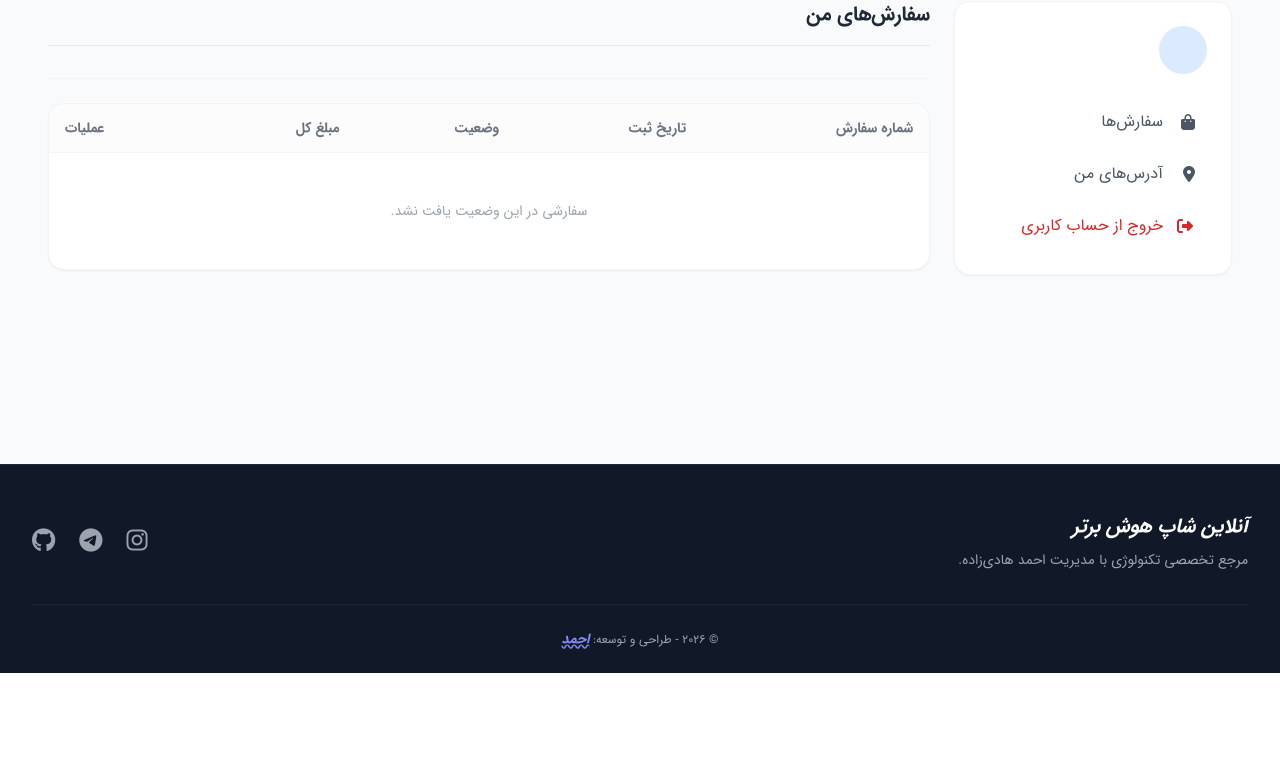
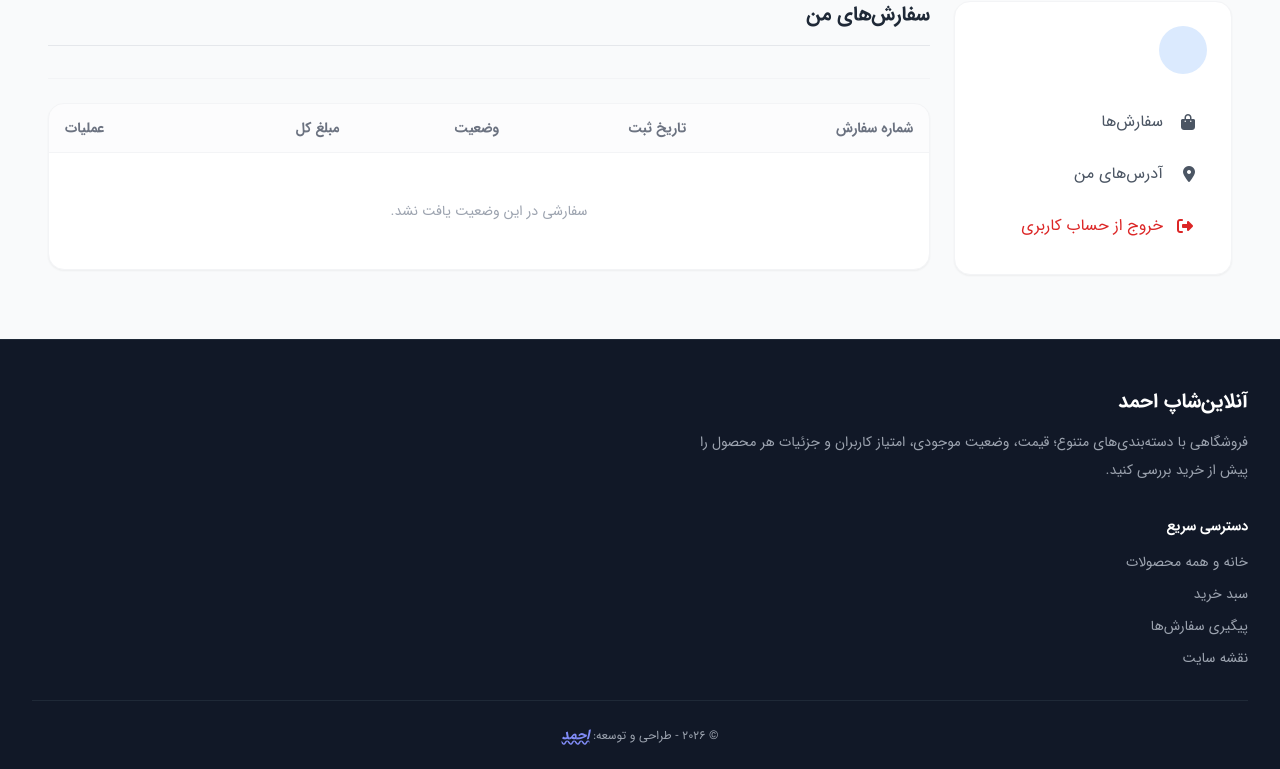
Before and after one commit to ahmadHadizadeh/Py_ShopOnline, a Django app: template accounts/templates/dashboard/order_list.html in a window 1280 px wide. Shown: the part 127-896 px from the top of the page. Before the commit the page ends 800 px from the top, so only its background shows below. Run offline with Django 5.2, Linux system fonts and the light colour scheme; the template is opened without the code that fills it, so the values that code supplies are empty; parts of the project's set-up code (start-up, migrations or seed data) failed here and were passed over.

Commit message:
Complete storefront search controls and replace placeholder footer links

```diff
--- a/catalog/templates/catalog/base.html
+++ b/catalog/templates/catalog/base.html
@@ -80,10 +80,11 @@
             <div class="flex shrink-0 items-center gap-1 sm:gap-5">
                 <form id="desktop-search-form" method="get" action="{% if category %}{{ category.get_absolute_url }}{% else %}{% url 'catalog:product_list' %}{% endif %}" role="search" class="relative hidden sm:block">
                     <label for="desktop-search-input" class="sr-only">جست‌وجو در محصولات</label>
-                    <input type="search" id="desktop-search-input" name="q" value="{{ search_query|default:'' }}" maxlength="120" autocomplete="off" placeholder="جست‌وجوی محصولات..." class="bg-gray-100 border-none rounded-full py-2 pl-4 pr-10 text-sm focus:ring-2 focus:ring-indigo-500 w-48 lg:w-64 transition-all">
+                    <input type="search" id="desktop-search-input" name="q" value="{{ search_query|default:'' }}" maxlength="120" autocomplete="off" role="combobox" aria-autocomplete="list" aria-expanded="false" aria-controls="desktop-search-suggestions" data-search-suggest-url="{% url 'catalog:search_suggestions' %}" data-category-slug="{{ category.slug|default:'' }}" placeholder="جست‌وجوی محصولات..." class="bg-gray-100 border-none rounded-full py-2 pl-4 pr-10 text-sm focus:ring-2 focus:ring-indigo-500 w-48 lg:w-64 transition-all">
                     <button type="submit" aria-label="جست‌وجو" class="absolute right-3 top-1/2 -translate-y-1/2 text-gray-400 hover:text-indigo-600">
                         <i class="fa-solid fa-magnifying-glass text-sm" aria-hidden="true"></i>
                     </button>
+                    <div id="desktop-search-suggestions" data-search-suggestions role="listbox" aria-label="پیشنهادهای جست‌وجو" aria-hidden="true" class="absolute right-0 top-full z-50 mt-2 hidden w-full rounded-2xl border border-gray-100 bg-white py-2 shadow-xl"></div>
                 </form>
 
                 <button id="mobile-search-toggle" type="button" class="sm:hidden inline-flex h-10 w-10 items-center justify-center rounded-full text-gray-600 hover:bg-gray-100 hover:text-indigo-600 transition" aria-label="نمایش جست‌وجو" aria-controls="mobile-search-panel" aria-expanded="false">
@@ -135,12 +136,13 @@
         </nav>
 
         <div id="mobile-search-panel" class="hidden md:hidden border-t border-gray-100 bg-white" aria-hidden="true">
-            <form method="get" action="{% if category %}{{ category.get_absolute_url }}{% else %}{% url 'catalog:product_list' %}{% endif %}" role="search" class="container mx-auto px-4 py-3 flex items-center gap-2">
+            <form method="get" action="{% if category %}{{ category.get_absolute_url }}{% else %}{% url 'catalog:product_list' %}{% endif %}" role="search" class="container mx-auto px-4 py-3 relative flex items-center gap-2">
                 <label for="mobile-search-input" class="sr-only">جست‌وجو در محصولات</label>
-                <input type="search" id="mobile-search-input" name="q" value="{{ search_query|default:'' }}" maxlength="120" autocomplete="off" placeholder="نام محصول، برند یا ویژگی..." class="min-w-0 flex-1 bg-gray-100 border border-gray-200 rounded-xl py-3 px-4 text-sm focus:ring-2 focus:ring-indigo-500 focus:border-indigo-500">
+                <input type="search" id="mobile-search-input" name="q" value="{{ search_query|default:'' }}" maxlength="120" autocomplete="off" role="combobox" aria-autocomplete="list" aria-expanded="false" aria-controls="mobile-search-suggestions" data-search-suggest-url="{% url 'catalog:search_suggestions' %}" data-category-slug="{{ category.slug|default:'' }}" placeholder="نام محصول، برند یا ویژگی..." class="min-w-0 flex-1 bg-gray-100 border border-gray-200 rounded-xl py-3 px-4 text-sm focus:ring-2 focus:ring-indigo-500 focus:border-indigo-500">
                 <button type="submit" aria-label="جست‌وجو" class="inline-flex h-11 w-11 shrink-0 items-center justify-center rounded-xl bg-indigo-600 text-white hover:bg-indigo-700 transition">
                     <i class="fa-solid fa-magnifying-glass" aria-hidden="true"></i>
                 </button>
+                <div id="mobile-search-suggestions" data-search-suggestions role="listbox" aria-label="پیشنهادهای جست‌وجو" aria-hidden="true" class="absolute right-4 left-4 top-full z-50 mt-1 hidden rounded-2xl border border-gray-100 bg-white py-2 shadow-xl"></div>
             </form>
         </div>
 
@@ -173,16 +175,18 @@
 
     <footer class="bg-gray-900 text-gray-400 pt-12 pb-6 border-t border-gray-800 mt-auto">
         <div class="container mx-auto px-4 lg:px-8">
-            <div class="flex flex-col md:flex-row justify-between items-center gap-8 mb-8 text-center md:text-right">
-                <div>
-                    <h2 class="text-white text-xl font-bold mb-2 italic">آنلاین شاپ هوش برتر</h2>
-                    <p class="max-w-xs text-sm leading-relaxed">مرجع تخصصی تکنولوژی با مدیریت احمد هادی‌زاده.</p>
+            <div class="grid grid-cols-1 md:grid-cols-3 gap-8 mb-8">
+                <div class="md:col-span-2">
+                    <h2 class="text-white text-xl font-bold mb-3">آنلاین‌شاپ احمد</h2>
+                    <p class="max-w-xl text-sm leading-7">فروشگاهی با دسته‌بندی‌های متنوع؛ قیمت، وضعیت موجودی، امتیاز کاربران و جزئیات هر محصول را پیش از خرید بررسی کنید.</p>
                 </div>
-                <div class="flex gap-6 text-2xl">
-                    <a href="#" class="hover:text-pink-500 transition"><i class="fa-brands fa-instagram"></i></a>
-                    <a href="#" class="hover:text-blue-400 transition"><i class="fa-brands fa-telegram"></i></a>
-                    <a href="#" class="hover:text-gray-100 transition"><i class="fa-brands fa-github"></i></a>
-                </div>
+                <nav class="flex flex-col gap-3" aria-label="دسترسی سریع در پابرگ">
+                    <h2 class="text-white text-sm font-bold mb-1">دسترسی سریع</h2>
+                    <a href="{% url 'catalog:product_list' %}" class="text-sm hover:text-white transition">خانه و همه محصولات</a>
+                    <a href="{% url 'cart:detail' %}" class="text-sm hover:text-white transition">سبد خرید</a>
+                    <a href="{% url 'accounts:dashboard_orders' %}" class="text-sm hover:text-white transition">پیگیری سفارش‌ها</a>
+                    <a href="/sitemap.xml" class="text-sm hover:text-white transition">نقشه سایت</a>
+                </nav>
             </div>
             <div class="border-t border-gray-800 pt-6 text-center text-xs">
                 <p>© ۲۰۲۶ - طراحی و توسعه: <span class="text-indigo-400 font-bold italic text-sm underline decoration-wavy">احمد</span></p>
@@ -191,6 +195,7 @@
     </footer>
 
 <script src="{% static 'js/storefront/base.js' %}" defer></script>
+<script src="{% static 'js/storefront/search.js' %}" defer></script>
 {% include 'catalog/partials/_otp_login_modal.html' %}
 <script src="{% static 'js/storefront/otp.js' %}" defer></script>
 
```
